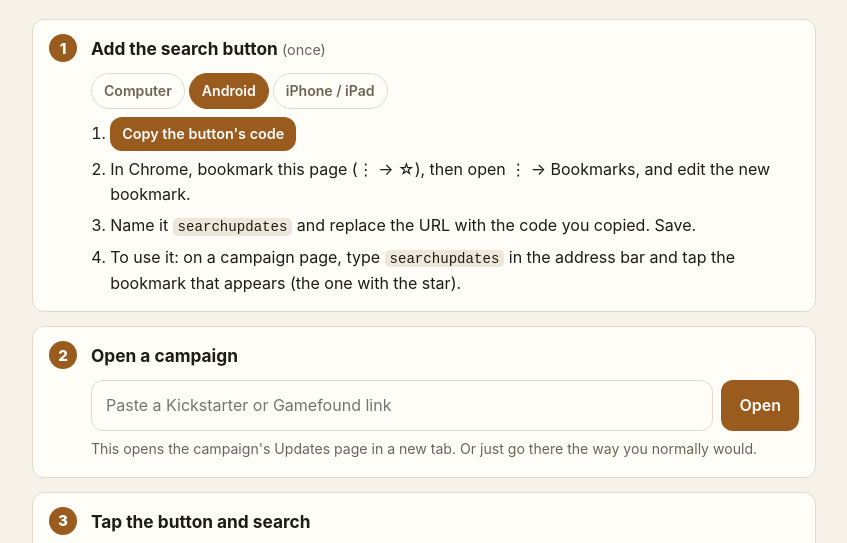
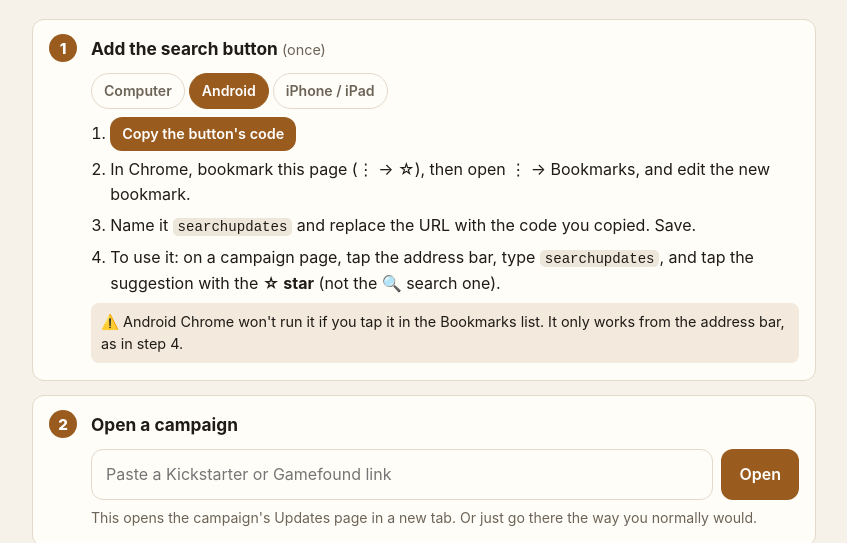
Before and after one commit to shacaska/campaign-search, a website with bundled scripts: page index.html in a window 1280 px wide. Both pictures are taken after a click on the tab "Android". Shown: the part 209-752 px from the top of the page, without its empty margins (216-1063 px from the left). Built offline with nearby package versions, Linux system fonts and the light colour scheme.

Commit message:
Clarify Android Chrome bookmarklet must be run from the address bar
Co-Authored-By: Claude Opus 5.5 <noreply@anthropic.com>
Claude-Session: https://claude.ai/code/session_01JUHz4iFfRLwizxbA6dSYFy

```diff
--- a/assets/style.css
+++ b/assets/style.css
@@ -149,3 +149,4 @@ kbd { font: .85em ui-monospace, monospace; border: 1px solid var(--line); border
 #faq { margin-top: 30px; }
 details p { margin: .6em 0; }
 @media (max-width: 520px) { .steps > li { padding-left: 50px; } .steps > li::before { left: 12px; } }
+.warn { background: color-mix(in srgb, var(--accent) 12%, transparent); border-radius: 8px; padding: 8px 10px; font-size: .9rem; }
--- a/index.html
+++ b/index.html
@@ -37,8 +37,9 @@
               <li><button class="btn small-btn" data-copy type="button">Copy the button's code</button></li>
               <li>In Chrome, bookmark this page (⋮ → ☆), then open ⋮ → Bookmarks, and edit the new bookmark.</li>
               <li>Name it <code>searchupdates</code> and replace the URL with the code you copied. Save.</li>
-              <li>To use it: on a campaign page, type <code>searchupdates</code> in the address bar and tap the bookmark that appears (the one with the star).</li>
+              <li>To use it: on a campaign page, tap the address bar, type <code>searchupdates</code>, and tap the suggestion with the <b>☆ star</b> (not the 🔍 search one).</li>
             </ol>
+            <p class="warn">⚠️ Android Chrome won't run it if you tap it in the Bookmarks list. It only works from the address bar, as in step 4.</p>
           </div>
           <div class="tabpanel" data-panel="iphone" hidden>
             <ol class="sub-steps">
```
